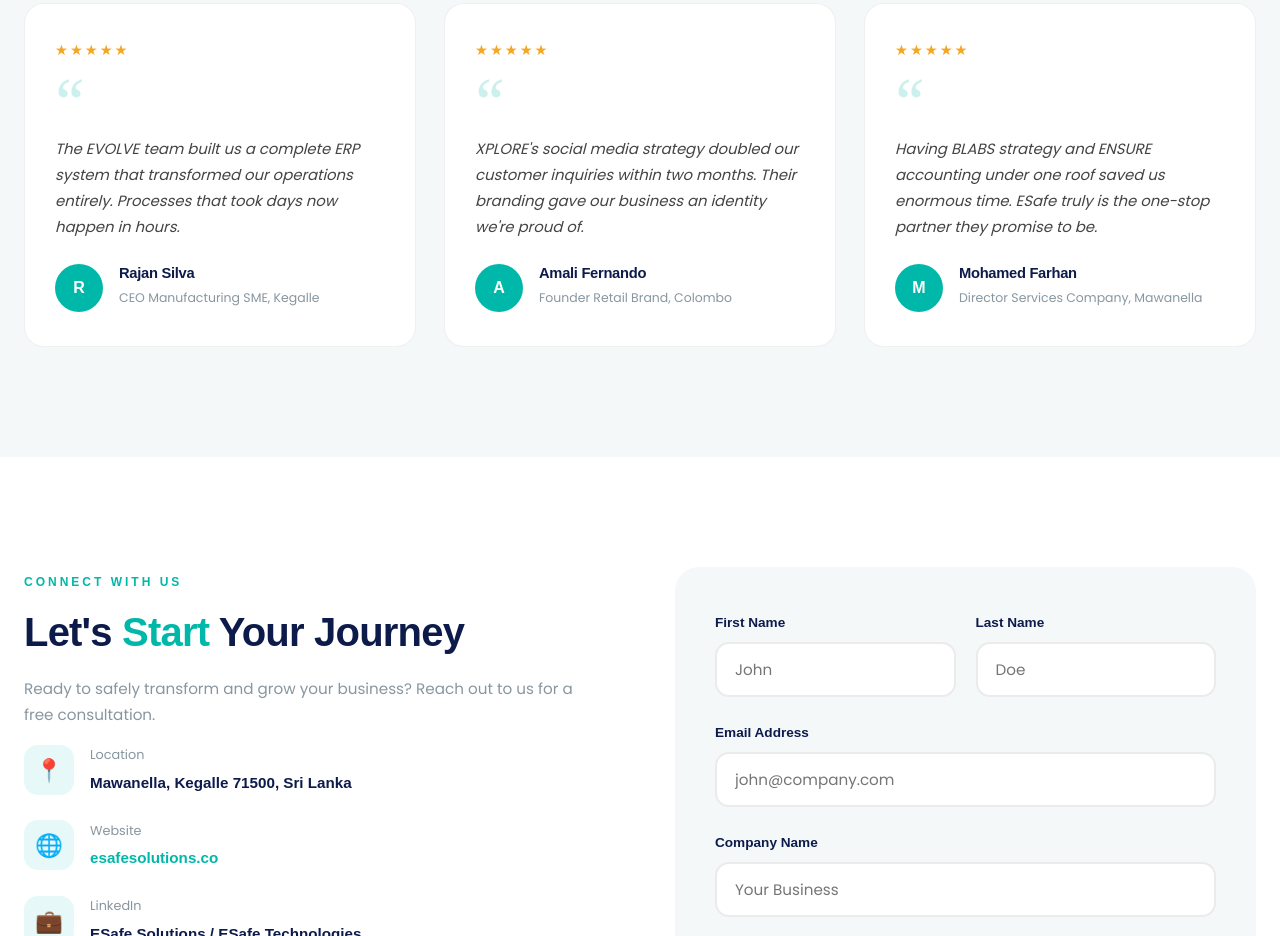
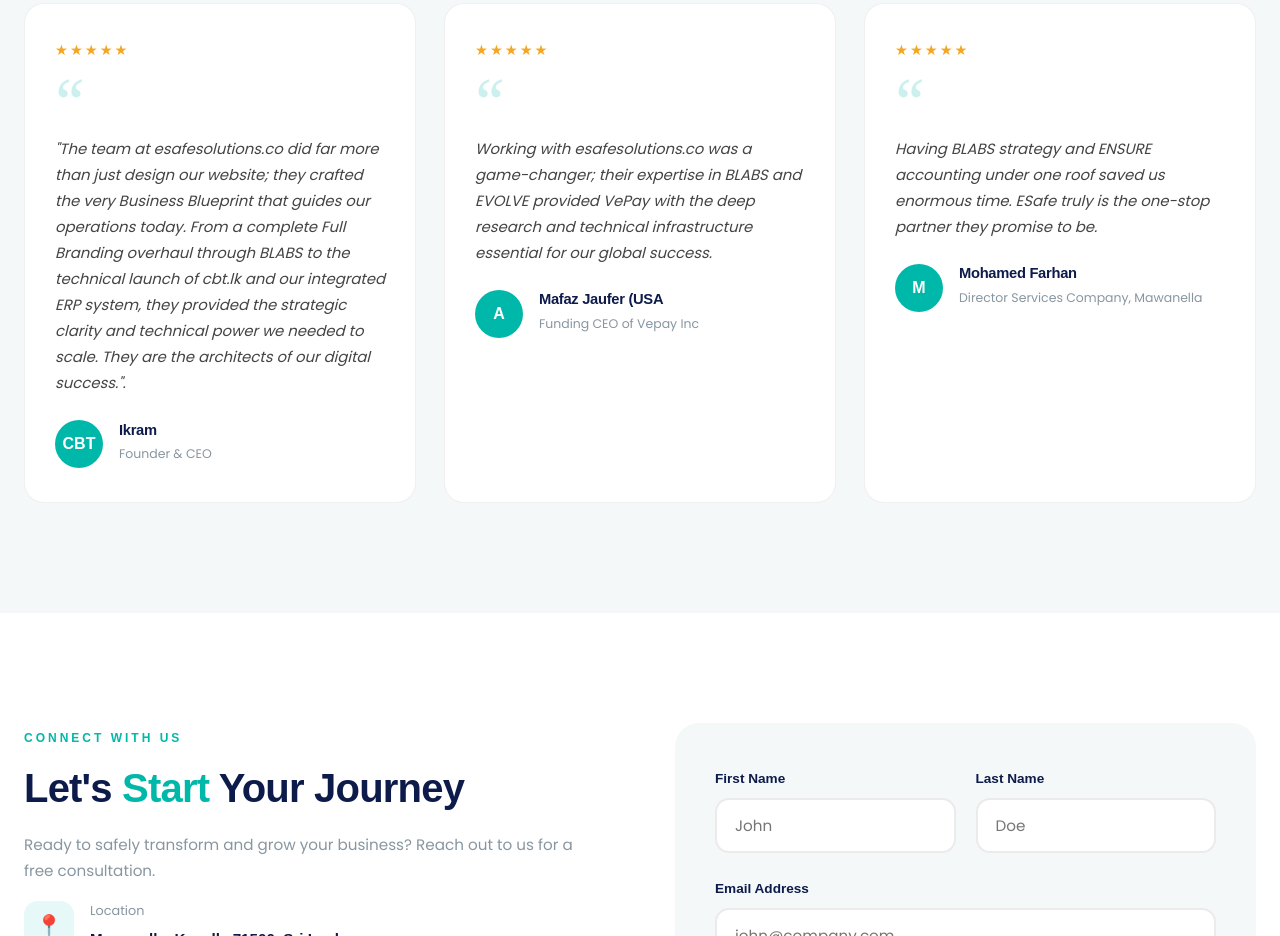
Before and after one commit to esafetechnologies/esafe-website-antigravity, a plain HTML site: page index.html in a window 1280 px wide. Shown: the part 4949-5885 px from the top of the page. Drawn offline with Linux system fonts and the light colour scheme; a web font is replaced by a local one.

Commit message:
Testemonials Updated

```diff
--- a/index.html
+++ b/index.html
@@ -674,13 +674,13 @@
           <div class="testimonial-card reveal" style="transition-delay: 0.1s;">
             <div class="stars">&starf;&starf;&starf;&starf;&starf;</div>
             <div class="quote-mark">&ldquo;</div>
-            <p class="quote-text">The EVOLVE team built us a complete ERP system that transformed our operations
-              entirely. Processes that took days now happen in hours.</p>
+            <p class="quote-text">
+              "The team at esafesolutions.co did far more than just design our website; they crafted the very Business Blueprint that guides our operations today. From a complete Full Branding overhaul through BLABS to the technical launch of cbt.lk and our integrated ERP system, they provided the strategic clarity and technical power we needed to scale. They are the architects of our digital success.".</p>
             <div class="author-row">
-              <div class="author-avatar">R</div>
+              <div class="author-avatar">CBT</div>
               <div class="author-info">
-                <h5 class="author-name">Rajan Silva</h5>
-                <span class="author-role">CEO Manufacturing SME, Kegalle</span>
+                <h5 class="author-name">Ikram</h5>
+                <span class="author-role">Founder & CEO</span>
               </div>
             </div>
           </div>
@@ -688,13 +688,12 @@
           <div class="testimonial-card reveal" style="transition-delay: 0.2s;">
             <div class="stars">&starf;&starf;&starf;&starf;&starf;</div>
             <div class="quote-mark">&ldquo;</div>
-            <p class="quote-text">XPLORE's social media strategy doubled our customer inquiries within two months. Their
-              branding gave our business an identity we're proud of.</p>
+            <p class="quote-text">Working with esafesolutions.co was a game-changer; their expertise in BLABS and EVOLVE provided VePay with the deep research and technical infrastructure essential for our global success.</p>
             <div class="author-row">
               <div class="author-avatar">A</div>
               <div class="author-info">
-                <h5 class="author-name">Amali Fernando</h5>
-                <span class="author-role">Founder Retail Brand, Colombo</span>
+                <h5 class="author-name">Mafaz Jaufer (USA</h5>
+                <span class="author-role">Funding CEO of Vepay Inc </span>
               </div>
             </div>
           </div>
```
